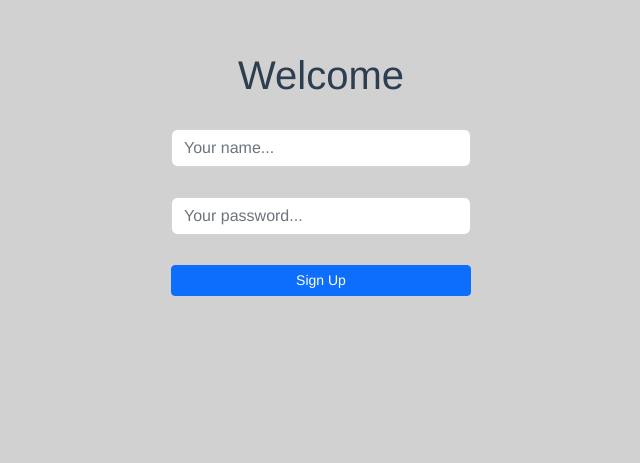
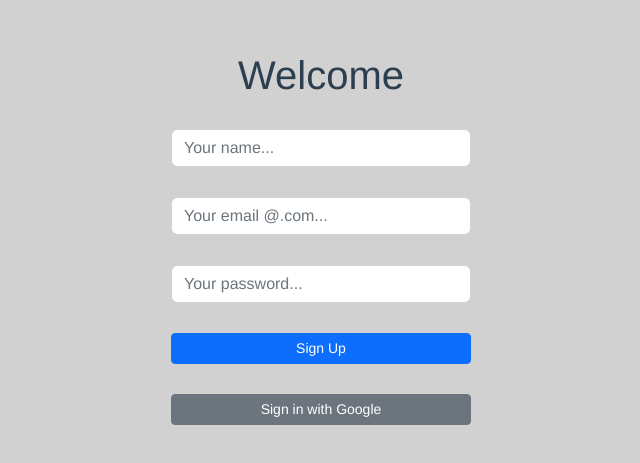
Before and after one commit to GozzAgu/Guest-code-generator, a Vue app: page / in a window 1280 px wide. Shown: the part 149-612 px from the top of the page, without its empty margins (319-959 px from the left). Built offline with nearby package versions, Linux system fonts and the light colour scheme.

Commit message:
feat: added email

```diff
--- a/src/store/store.js
+++ b/src/store/store.js
@@ -4,6 +4,7 @@ import { defineStore } from "pinia";
 export const useStore = defineStore('names', {
     state: () => ({
         name: '',
-        password: ''
+        email: '',
+        password: '',
     })
 })
--- a/src/views/SignUp.vue
+++ b/src/views/SignUp.vue
@@ -4,12 +4,16 @@
             <h1 class="h1 mb-3 fw-normal">Welcome</h1>
             <div class="name">
                 <input v-model="store.name" placeholder="Your name..." type="text" class="form-control" id="floatingInput">
-                <input v-model="store.password" placeholder="Your password..." type="text" class="form-control" id="floatingInput">
+                <input v-model="store.email" placeholder="Your email @.com..." type="email" class="form-control" id="floatingInput">
+                <input v-model="store.password" placeholder="Your password..." type="password" class="form-control" id="floatingInput">
             </div>
 
             <p v-if="errorText" class="error">{{errorText}}</p>
             <button class="w-100 btn btn-sm btn-primary" type="submit">
                 Sign Up
+            </button>
+            <button class="w-100 btn btn-sm btn-secondary" type="submit">
+                Sign in with Google
             </button>
         </form>
     </div>
@@ -26,12 +30,12 @@ const store = useStore()
 const errorText = ref(false)
 
 const signUp = () => {
-    if(store.name.length > 0) {
+    if(store.name && store.password) {
         router.push({
             name: 'chat',
         })
     } else {
-        errorText.value = 'Please enter a name in the text field'
+        errorText.value = 'Please enter a name and password in the text field.'
     }
 }
 </script>
@@ -52,6 +56,7 @@ const signUp = () => {
         }
         button {
             width: 100%;
+            margin-bottom: 30px;
         }
         .error {
             color: red;
```
